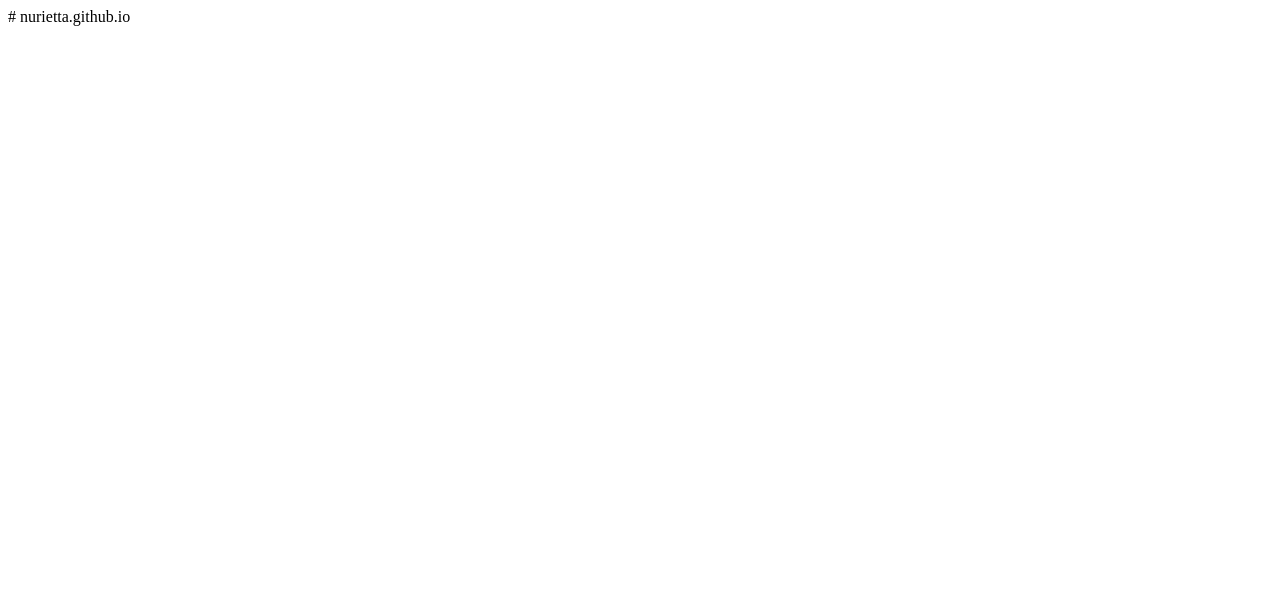
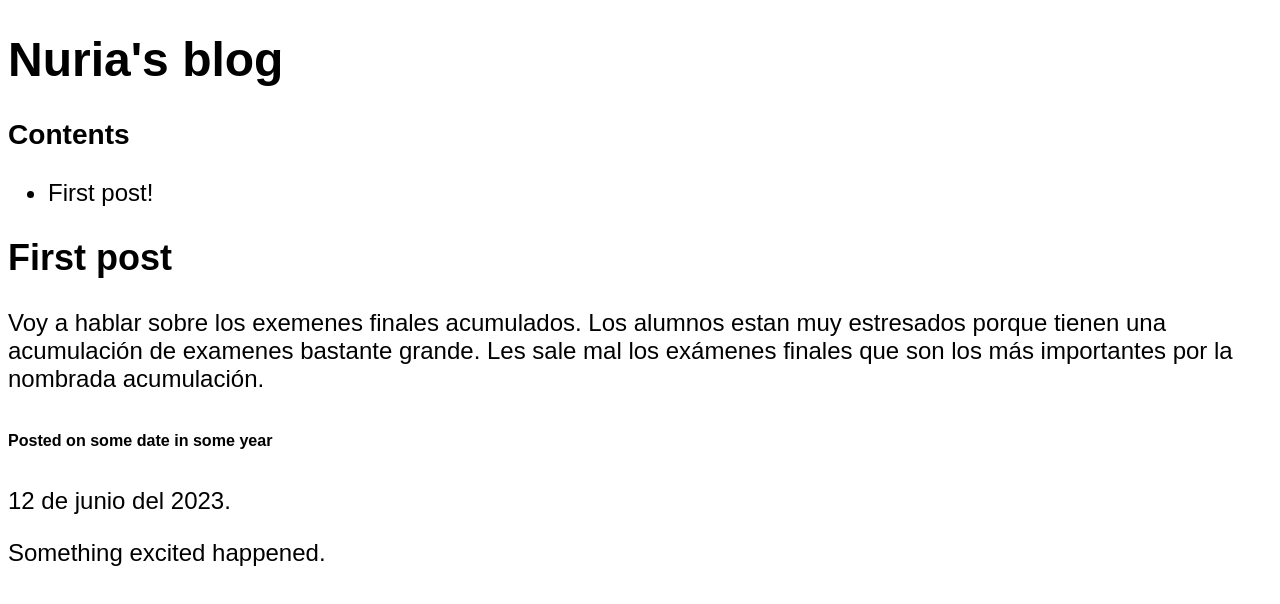
Before and after one commit to nurietta/nurietta.github.io, a plain HTML site: page index.html in a window 1280 px wide. Drawn offline with Linux system fonts and the light colour scheme.

Commit message:
Update index.html

```diff
--- a/index.html
+++ b/index.html
@@ -1 +1,30 @@
-# nurietta.github.io
+<!DOCTYPE html>
+<html>
+    <head>
+        <meta charset="utf-8">
+        <title>Derivado de "Proyecto: blog"</title>
+        <style>
+            body{font-family:sans-serif;
+            font-size:24px;}
+
+        </style>
+    </head>
+    <body>
+
+        <h1>Nuria's blog</h1>
+
+        <h3>Contents</h3>
+        <ul>
+            <li>First post!</li>
+        </ul>
+
+        <h2>First post</h2>
+        <p>Voy a hablar sobre los exemenes finales acumulados. Los alumnos estan muy estresados porque tienen una acumulación de examenes bastante grande. Les sale mal los exámenes finales que son los más importantes por la nombrada acumulación.
+        <h6>Posted on some date in some year</h6>
+        <p>12 de junio del 2023.
+
+        <p>Something excited happened.</p>
+
+
+    </body>
+</html>
```
